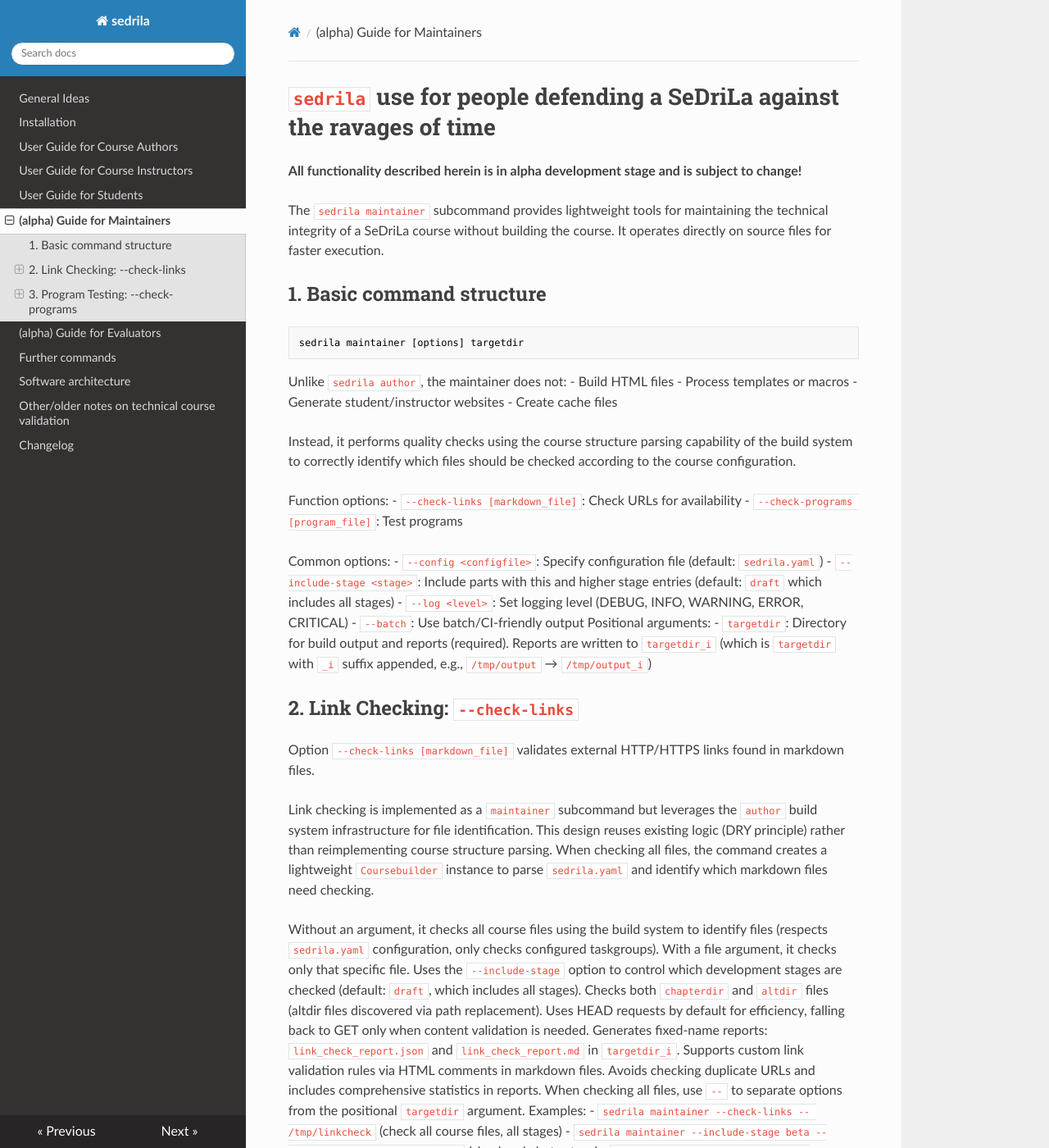
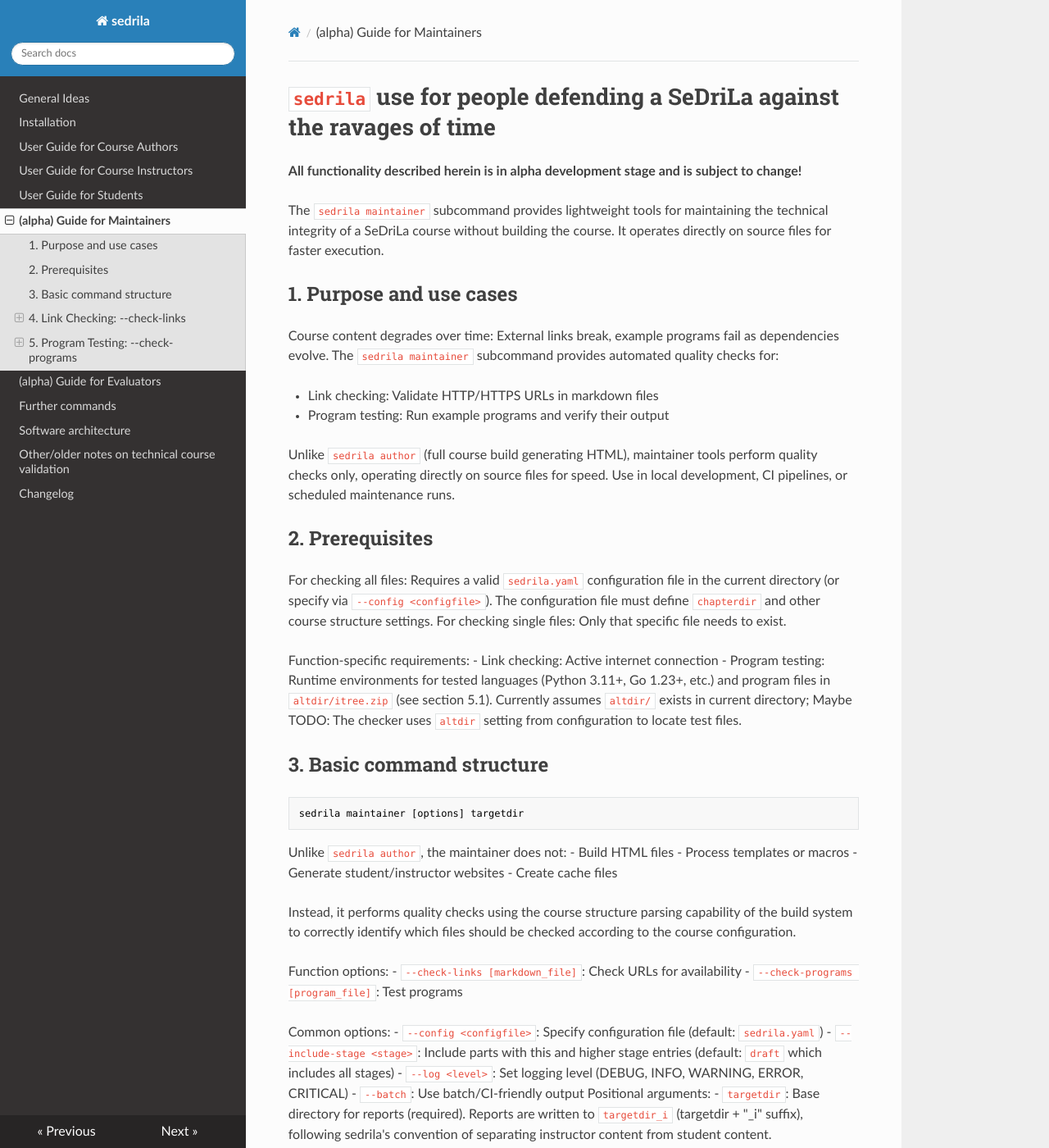
Before and after one commit to fubinf/sedrila, an MkDocs documentation site: the page built from docs/maintainers.md, in a window 1280 px wide and 1400 px high. Shown: the whole window at 82% size. Built offline with MkDocs 1.6.1, drawn with Linux system fonts in a browser that asks for light colours; nearby versions of some CDN libraries; some of the changed text lies outside the part shown.

Commit message:
fix: #30, simplify `--check-links` report and improve documentation

````diff
--- a/docs/maintainers.md
+++ b/docs/maintainers.md
@@ -6,7 +6,34 @@
 of a SeDriLa course without building the course.
 It operates directly on source files for faster execution.
 
-## 1. Basic command structure
+## 1. Purpose and use cases
+
+Course content degrades over time: External links break, example programs fail as dependencies evolve.
+The `sedrila maintainer` subcommand provides automated quality checks for:
+
+- Link checking: Validate HTTP/HTTPS URLs in markdown files
+- Program testing: Run example programs and verify their output
+
+Unlike `sedrila author` (full course build generating HTML), maintainer tools perform
+quality checks only, operating directly on source files for speed.
+Use in local development, CI pipelines, or scheduled maintenance runs.
+
+## 2. Prerequisites
+
+For checking all files: Requires a valid `sedrila.yaml` configuration file in the current directory
+(or specify via `--config <configfile>`).
+The configuration file must define `chapterdir` and other course structure settings.
+For checking single files: Only that specific file needs to exist.
+
+Function-specific requirements:
+- Link checking: Active internet connection
+- Program testing: Runtime environments for tested languages (Python 3.11+, Go 1.23+, etc.)
+  and program files in `altdir/itree.zip` (see section 5.1).
+  Currently assumes `altdir/` exists in current directory;
+  Maybe TODO: The checker uses `altdir` setting from configuration to locate test files.
+
+
+## 3. Basic command structure
 
 ```bash
 sedrila maintainer [options] targetdir
@@ -31,9 +58,9 @@
 - `--log <level>`: Set logging level (DEBUG, INFO, WARNING, ERROR, CRITICAL)
 - `--batch`: Use batch/CI-friendly output
 Positional arguments:
-- `targetdir`: Directory for build output and reports (required). Reports are written to `targetdir_i` (which is `targetdir` with `_i` suffix appended, e.g., `/tmp/output` → `/tmp/output_i`)
+- `targetdir`: Base directory for reports (required). Reports are written to `targetdir_i` (targetdir + "_i" suffix), following sedrila's convention of separating instructor content from student content.
 
-## 2. Link Checking: `--check-links`
+## 4. Link Checking: `--check-links`
 
 Option `--check-links [markdown_file]` validates external HTTP/HTTPS links found in markdown files.
 
@@ -58,7 +85,7 @@
 - `sedrila maintainer --include-stage beta --check-links -- /tmp/linkcheck` (check only beta stage)
 - `sedrila maintainer --check-links ch/Chapter1/Task1.md /tmp/linkcheck` (check one specific file)
 
-### 2.1 Link validation rules
+### 4.1 Link validation rules
 
 By default, links are considered successful if they return 2xx or 3xx status codes.
 You can specify custom validation rules using HTML comments before links:
@@ -87,17 +114,17 @@
 The checker will still make the request to verify the actual status code.
 
 
-## 3. Program Testing: `--check-programs`
+## 5. Program Testing: `--check-programs`
 
 Option `--check-programs [program_file]` tests exemplary programs from `altdir/itree.zip` against their corresponding protocol files.
 Without an argument, it tests all programs. With a file argument, it tests only that specific file.
 
 How it works:
-- **Automatic test pair discovery**: Scans `altdir/itree.zip` (directory or ZIP file) for program files and finds corresponding `.prot` files in `altdir/ch/`
-- **Default behavior**: Programs with found test pairs are automatically tested if no markup is present
-- **Markup-based configuration**: Use HTML comments in task `.md` files to control test behavior (skip, partial skip, command override)
-- **Multi-command testing**: Executes ALL testable commands from `.prot` files and verifies output
-- **Report generation**: Creates `program_test_report.json` and `program_test_report.md` in `targetdir_i`
+- Scans `altdir/itree.zip` (directory or ZIP file) for program files and finds corresponding `.prot` files in `altdir/ch/`
+- Programs with found test pairs are automatically tested if no markup is present
+- Use HTML comments in task `.md` files to control test behavior (skip, partial skip, command override)
+- Executes ALL testable commands from `.prot` files and verifies output
+- Creates `program_test_report.json` and `program_test_report.md` in `targetdir_i`
 
 Examples:
 - `sedrila maintainer --check-programs -- /tmp/progtest` (test all programs)
@@ -109,9 +136,9 @@
 - Unlike `--check-links`, which filters files at runtime based on stage and course configuration, `--check-programs` tests all programs found in `altdir/itree.zip`
 
 
-### 3.1 Prerequisites
+### 5.1 Prerequisites
 
-#### 3.1.1. Build
+#### 5.1.1 Build
 
 **Important**: Program testing requires `altdir/itree.zip` to exist. This can be either:
 - A **directory** `altdir/itree.zip/` containing source program files
@@ -135,7 +162,7 @@
 In a GitHub Action, **complete build** should be performed before testing to ensure full coverage.
 
 
-#### 3.1.2. Operating environment
+#### 5.1.2 Operating environment
 
 Program testing requires the following environment:
 
@@ -155,9 +182,9 @@
 For local testing, ensure these packages are available in your environment.
 
 
-### 3.2 General behavior
+### 5.2 General behavior
 
-#### 3.2.1 Multi-command testing
+#### 5.2.1 Multi-command testing
 
 The program checker parses and tests **ALL testable commands** from each `.prot` file:
 
@@ -167,7 +194,7 @@
 - Failed tests show which specific command(s) failed with error details
 
 
-#### 3.2.2 Automatic cleanup
+#### 5.2.2 Automatic cleanup
 
 Generated files are cleaned up before and after each test to ensure a clean environment:
 
@@ -179,7 +206,7 @@
 and ensures consistency between single program and full course testing.
 
 
-#### 3.2.3 Test output and reporting
+#### 5.2.3 Test output and reporting
 
 The checker provides comprehensive test reports that display the total number of programs found
 and test pairs identified. It shows which programs passed, failed, and were skipped, with detailed
@@ -197,7 +224,7 @@
 Skipped Tests, Passed Tests) for detailed analysis.
 
 
-#### 3.2.4 CI/Batch mode
+#### 5.2.4 CI/Batch mode
 
 For automated testing environments, the `--batch` flag produces concise output suitable
 for CI systems. The exit status is non-zero (1) when tests fail and zero (0) on success.
@@ -211,14 +238,14 @@
 Both workflows use the `--batch` flag for CI-friendly output.
 
 
-### 3.3. Program testing markup
+### 5.3 Program testing markup
 
 By default, programs are tested automatically.
 You can control test behavior using HTML comment markup in task `.md` files.
 The markup can be placed anywhere in the file; a common convention is to place it before the `[INSTRUCTOR]` section.
 
 
-#### 3.3.1. SKIP markup (manual testing): `@PROGRAM_TEST_SKIP`
+#### 5.3.1 SKIP markup (manual testing): `@PROGRAM_TEST_SKIP`
 
 Use for programs with non-deterministic output, interactive input, environment-specific output, or complex shell operations.
 
@@ -231,7 +258,7 @@
 - `manual_test_required=true`: Marks program for manual testing
 
 
-#### 3.3.2. PARTIAL markup (manual/automation mix): `@PROGRAM_TEST_PARTIAL`
+#### 5.3.2 PARTIAL markup (manual/automation mix): `@PROGRAM_TEST_PARTIAL`
 
 Use when some commands are testable while others require manual verification.
 
@@ -245,7 +272,7 @@
 - `testable_note="text"`: Note about which commands are testable
 
 
-#### 3.3.3. OVERRIDE markup (expected command mismatches): `@PROGRAM_TEST_OVERRIDE`
+#### 5.3.3 OVERRIDE markup (expected command mismatches): `@PROGRAM_TEST_OVERRIDE`
 
 Use when `.prot` files reference incorrect command names.
 
@@ -259,7 +286,7 @@
 - `reason="text"`: Explanation for the override
 
 
-#### 3.3.4. General PROGRAM_TEST markup (reserved for future use): `@PROGRAM_TEST`
+#### 5.3.4 General PROGRAM_TEST markup (reserved for future use): `@PROGRAM_TEST`
 
 This is a general-purpose markup reserved for future extensions.
 Currently, it supports a `notes` parameter for documentation purposes, but this parameter is not used by the test runner.
@@ -275,7 +302,7 @@
 The markup serves only as a placeholder for potential future functionality.
 
 
-#### 3.3.5. No markup (normal automated testing)
+#### 5.3.5 No markup (normal automated testing)
 
 Programs with deterministic output require no special markup and are tested automatically.
 This is functionally equivalent to using `@PROGRAM_TEST` with documentation notes.
````
Also changed, not shown: docs/course_testing.md (+12 -9 lines), 2 other files.
